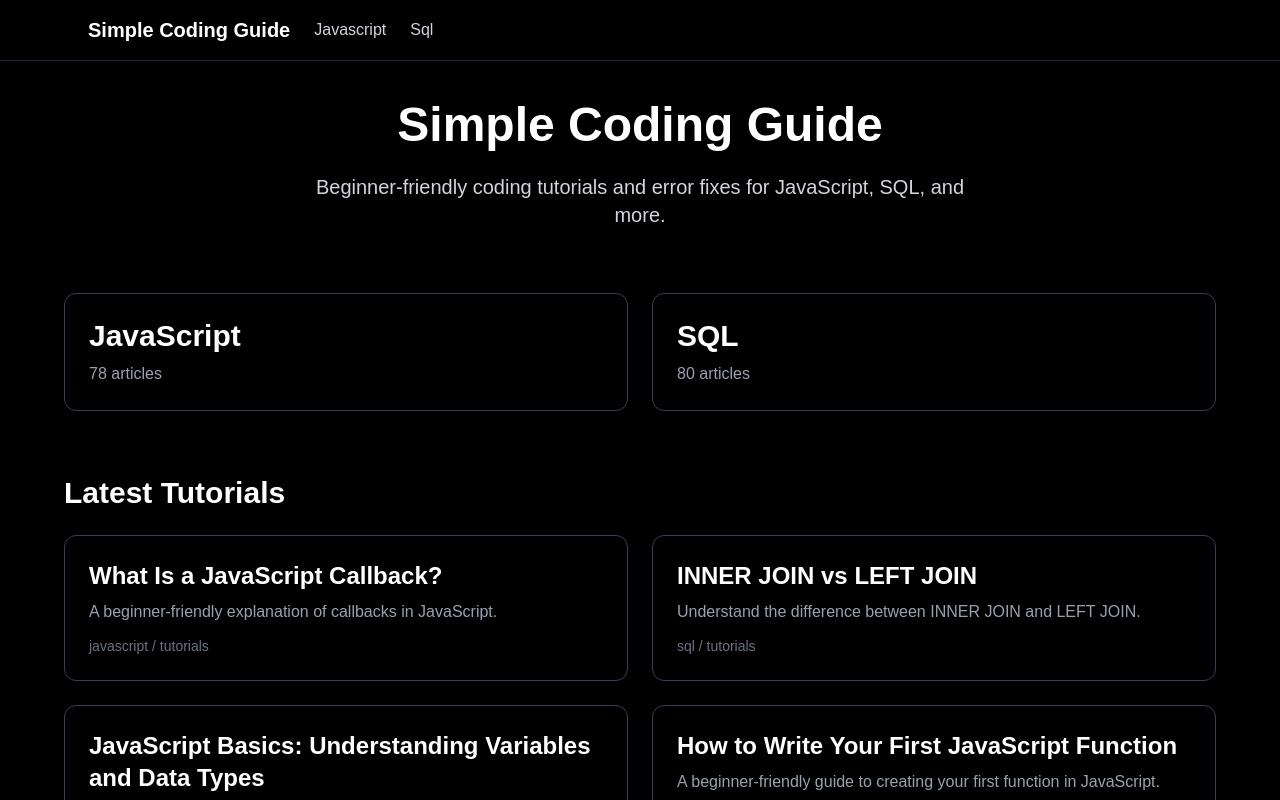
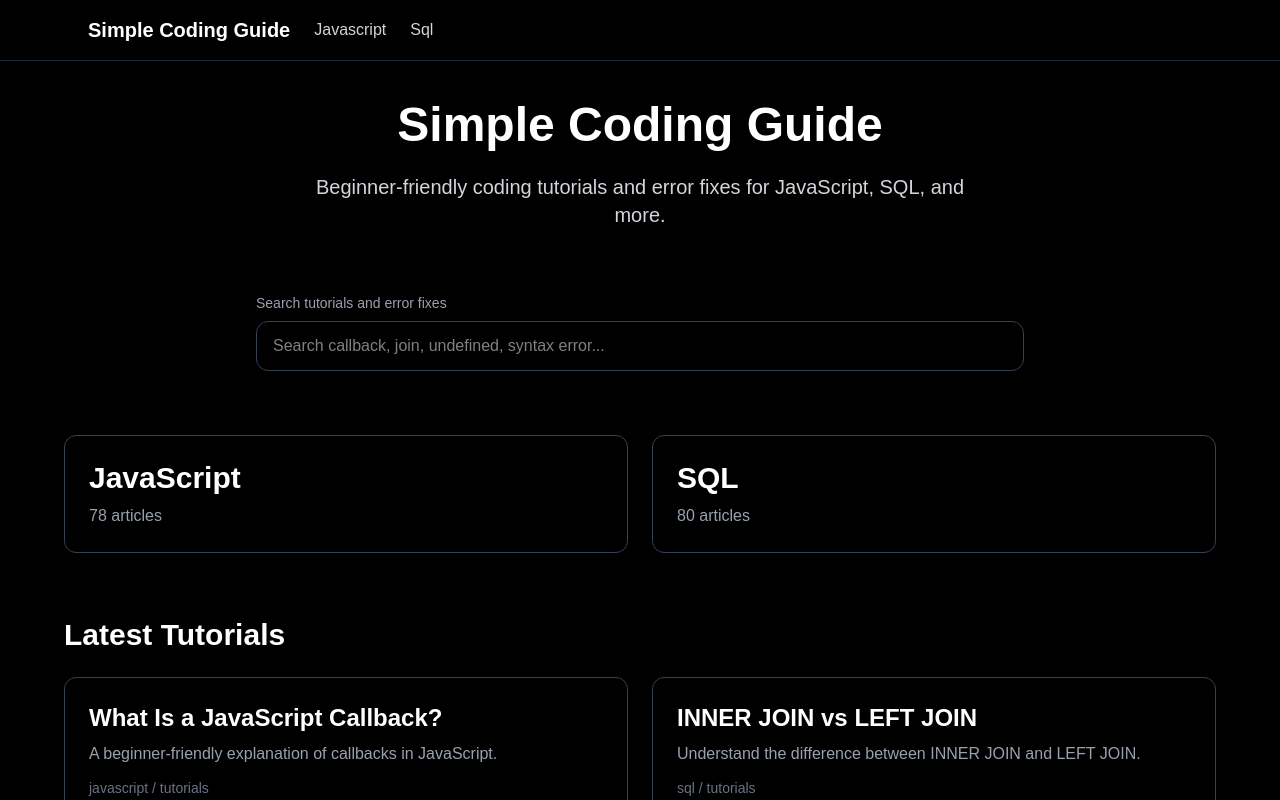
Before and after one commit to Chaikata/simple-coding-guide, a Next.js app: page / in a window 1280 px wide. Shown: the top 800 px of the page. Built offline with nearby package versions, Linux system fonts and the light colour scheme.

Commit message:
add search bar

```diff
--- a/app/page.tsx
+++ b/app/page.tsx
@@ -1,16 +1,20 @@
 import Link from "next/link";
 import { articles } from "@/data/articles";
+import SearchBar from "@/components/SearchBar";
 
 export default function Home() {
   const javascriptArticles = articles.filter(
     (article) => article.language === "javascript"
   );
+
   const sqlArticles = articles.filter(
     (article) => article.language === "sql"
   );
+
   const tutorialArticles = articles.filter(
     (article) => article.type === "tutorials"
   );
+
   const errorArticles = articles.filter(
     (article) => article.type === "errors"
   );
@@ -25,15 +29,15 @@ export default function Home() {
           </p>
         </section>
 
+        <SearchBar />
+
         <section className="grid md:grid-cols-2 gap-6 mb-16">
           <Link
             href="/javascript"
             className="border border-gray-700 p-6 rounded-xl hover:border-gray-400 transition"
           >
             <h2 className="text-3xl font-semibold mb-2">JavaScript</h2>
-            <p className="text-gray-400">
-              {javascriptArticles.length} articles
-            </p>
+            <p className="text-gray-400">{javascriptArticles.length} articles</p>
           </Link>
 
           <Link
@@ -41,9 +45,7 @@ export default function Home() {
             className="border border-gray-700 p-6 rounded-xl hover:border-gray-400 transition"
           >
             <h2 className="text-3xl font-semibold mb-2">SQL</h2>
-            <p className="text-gray-400">
-              {sqlArticles.length} articles
-            </p>
+            <p className="text-gray-400">{sqlArticles.length} articles</p>
           </Link>
         </section>
 
--- /dev/null
+++ b/components/SearchBar.tsx
@@ -0,0 +1,74 @@
+"use client";
+
+import Link from "next/link";
+import { useMemo, useState } from "react";
+import { articles } from "@/data/articles";
+
+export default function SearchBar() {
+  const [query, setQuery] = useState("");
+
+  const results = useMemo(() => {
+    const q = query.trim().toLowerCase();
+
+    if (!q) return [];
+
+    return articles
+      .filter((article) => {
+        const haystack = [
+          article.title,
+          article.description,
+          article.language,
+          article.type,
+          ...(article.content || []),
+        ]
+          .join(" ")
+          .toLowerCase();
+
+        return haystack.includes(q);
+      })
+      .slice(0, 8);
+  }, [query]);
+
+  return (
+    <section className="mb-16">
+      <div className="max-w-3xl mx-auto">
+        <label htmlFor="site-search" className="block text-sm text-gray-400 mb-2">
+          Search tutorials and error fixes
+        </label>
+
+        <input
+          id="site-search"
+          type="text"
+          placeholder="Search callback, join, undefined, syntax error..."
+          value={query}
+          onChange={(e) => setQuery(e.target.value)}
+          className="w-full rounded-xl border border-gray-700 bg-black px-4 py-3 text-white outline-none focus:border-gray-400"
+        />
+
+        {query.trim() && (
+          <div className="mt-4 grid gap-4">
+            {results.length > 0 ? (
+              results.map((article) => (
+                <Link
+                  key={`${article.language}-${article.type}-${article.slug}`}
+                  href={`/${article.language}/${article.type}/${article.slug}`}
+                  className="border border-gray-700 p-4 rounded-xl hover:border-gray-400 transition"
+                >
+                  <h3 className="text-lg font-semibold">{article.title}</h3>
+                  <p className="text-gray-400 text-sm mt-1">{article.description}</p>
+                  <p className="text-xs text-gray-500 mt-2">
+                    {article.language} / {article.type}
+                  </p>
+                </Link>
+              ))
+            ) : (
+              <div className="border border-gray-700 p-4 rounded-xl text-gray-400">
+                No results found.
+              </div>
+            )}
+          </div>
+        )}
+      </div>
+    </section>
+  );
+}
```
